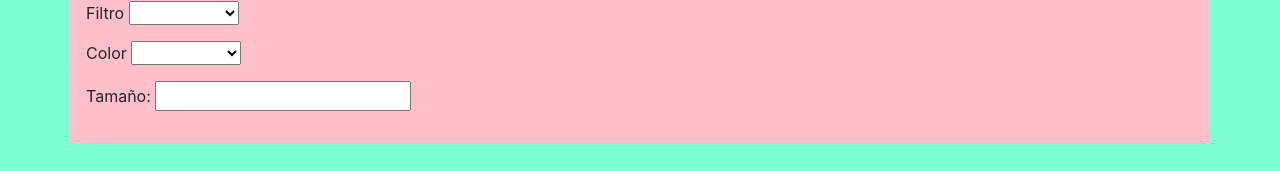
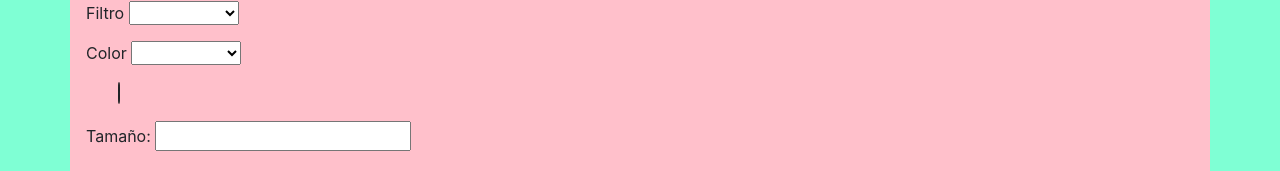
Before and after one commit to wl4dig3/vue-gatitos, a Vue app: page / in a window 1280 px wide. Shown: the part 191-362 px from the top of the page. Built offline with nearby package versions, Linux system fonts and the light colour scheme.

Commit message:
arreglando error de declaracion en la clase colorRound en style

```diff
--- a/src/App.vue
+++ b/src/App.vue
@@ -19,7 +19,7 @@ vue <template>
                     <option @click="colorSelected = item" v-for="item in colors" :key="item.id" :value="item">{{item}}</option>
                 </select>
             </p>
-            <span></span>
+
             <span class="colorRound" :style="{ backgroundColor: this.colorSelected}">
                 {{colorSelected}}
             </span>
@@ -43,7 +43,7 @@ export default {
             filter: ["blur", "mono", "sepia", "negative", "paint", "pixel"],
             colors: ["red", "green", "yellow", "blue", "black", "gray"],
             filterSelected: "Selecciona un filtro:",
-            colorSelected: " ",
+            colorSelected: "",
             // size: null,
             mensaje: "",
         };
@@ -72,7 +72,7 @@ img {
     margin: 1rem 0 0 20rem;
 }
 
-colorRound {
+.colorRound {
 
     border: 1px solid;
     border-radius: 50%;
@@ -82,5 +82,3 @@ colorRound {
     background-color: black;
 }
 </style>
-
-// no funciona el input para el tamaño ni el round color :( sorry
```
